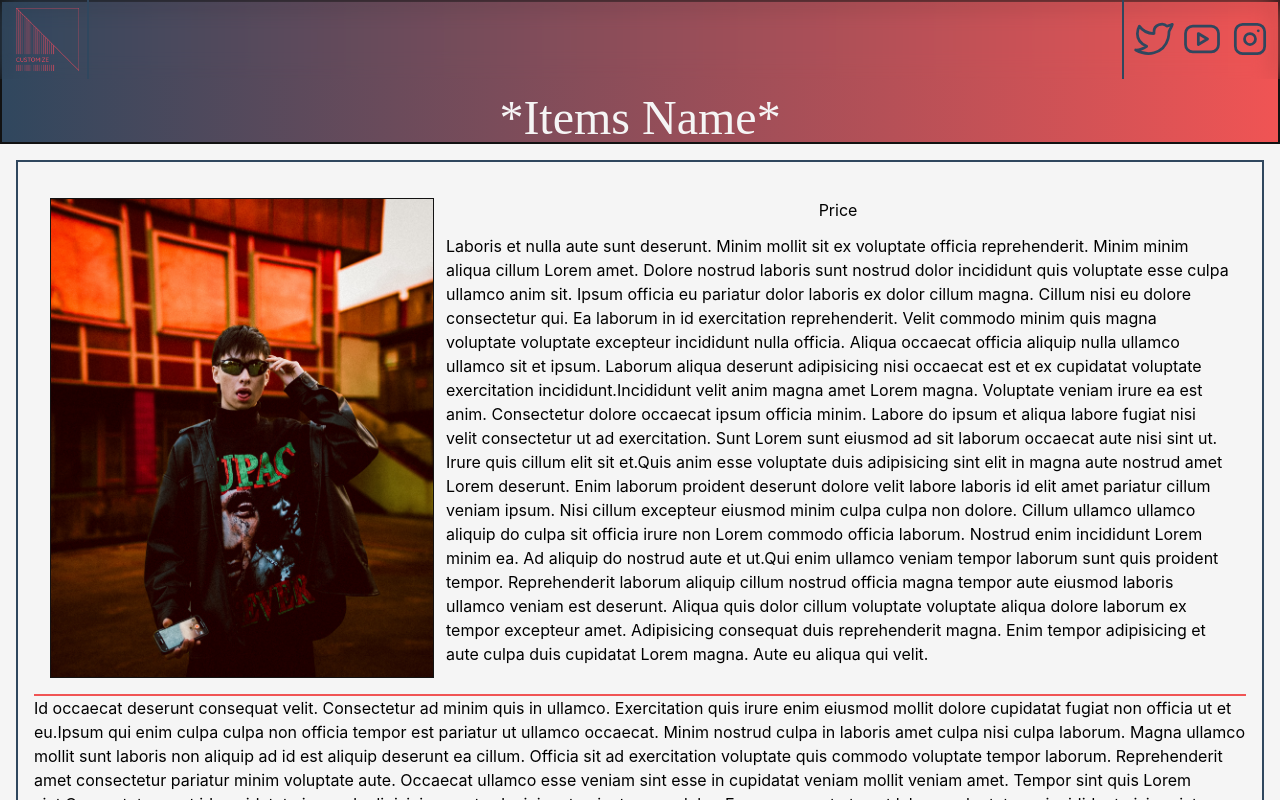
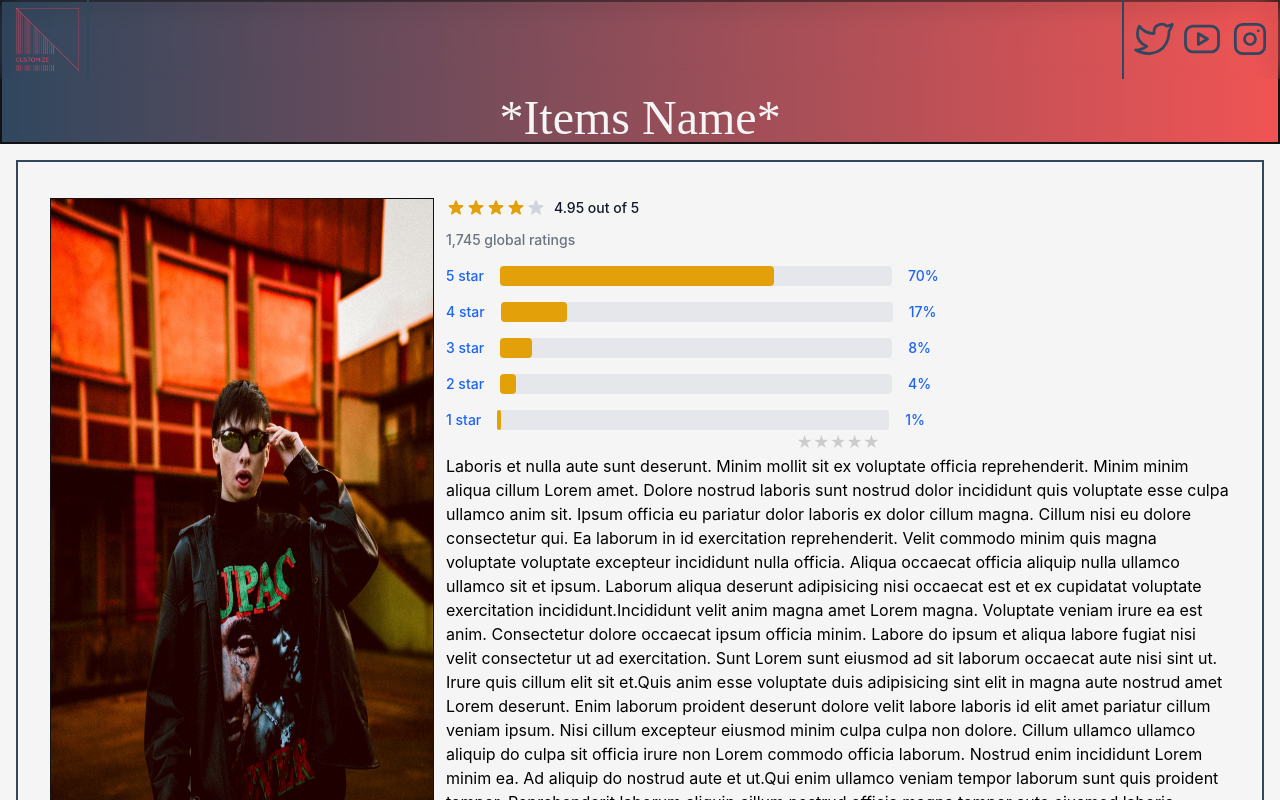
Before and after one commit to JovitoAddo/prtfl2, a React (Create React App) app: page /items in a window 1280 px wide. Shown: the top 800 px of the page. Built offline with nearby package versions, Linux system fonts and the light colour scheme.

Commit message:
adding temporal rating system

```diff
--- /dev/null
+++ b/src/Components/StarRating.js
@@ -0,0 +1,33 @@
+import React from "react";
+import { useState } from "react";
+
+const StarRating = () => {
+  const [rating, setRating] = useState(0);
+  const [hover, setHover] = useState(0);
+  return (
+    <div className="star-rating">
+      {[...Array(5)].map((star, index) => {
+        index += 1;
+        return (
+          <button
+            type="button"
+            id='button'
+            key={index}
+            className={index <= ((rating && hover) || hover) ? "on" : "off"}
+            onClick={() => setRating(index)}
+            onDoubleClick={() => {
+              setRating(0);
+              setHover(0);
+            }}
+            onMouseEnter={() => setHover(index)}
+            onMouseLeave={() => setHover(rating)}
+          >
+            <span className="star">&#9733;</span>
+          </button>
+        );
+      })}
+    </div>
+  );
+};
+
+export default StarRating;
--- a/src/Pages/ItemPage.js
+++ b/src/Pages/ItemPage.js
@@ -1,5 +1,6 @@
 import React from "react";
 import Models from "../Assets/Content";
+import StarRating from "../Components/StarRating";
 
 const ItemPage = () => {
   return (
@@ -22,7 +23,137 @@
             className="w-96 border border-customblack"
           />
           <div className="grid justify-items-center">
-            <h1>Price</h1>
+            <div className="w-full grid items-center">
+              <div class="flex items-center mb-3">
+                <svg
+                  aria-hidden="true"
+                  class="w-5 h-5 text-yellow-400"
+                  fill="currentColor"
+                  viewBox="0 0 20 20"
+                  xmlns="http://www.w3.org/2000/svg"
+                >
+                  <title>First star</title>
+                  <path d="M9.049 2.927c.3-.921 1.603-.921 1.902 0l1.07 3.292a1 1 0 00.95.69h3.462c.969 0 1.371 1.24.588 1.81l-2.8 2.034a1 1 0 00-.364 1.118l1.07 3.292c.3.921-.755 1.688-1.54 1.118l-2.8-2.034a1 1 0 00-1.175 0l-2.8 2.034c-.784.57-1.838-.197-1.539-1.118l1.07-3.292a1 1 0 00-.364-1.118L2.98 8.72c-.783-.57-.38-1.81.588-1.81h3.461a1 1 0 00.951-.69l1.07-3.292z"></path>
+                </svg>
+                <svg
+                  aria-hidden="true"
+                  class="w-5 h-5 text-yellow-400"
+                  fill="currentColor"
+                  viewBox="0 0 20 20"
+                  xmlns="http://www.w3.org/2000/svg"
+                >
+                  <title>Second star</title>
+                  <path d="M9.049 2.927c.3-.921 1.603-.921 1.902 0l1.07 3.292a1 1 0 00.95.69h3.462c.969 0 1.371 1.24.588 1.81l-2.8 2.034a1 1 0 00-.364 1.118l1.07 3.292c.3.921-.755 1.688-1.54 1.118l-2.8-2.034a1 1 0 00-1.175 0l-2.8 2.034c-.784.57-1.838-.197-1.539-1.118l1.07-3.292a1 1 0 00-.364-1.118L2.98 8.72c-.783-.57-.38-1.81.588-1.81h3.461a1 1 0 00.951-.69l1.07-3.292z"></path>
+                </svg>
+                <svg
+                  aria-hidden="true"
+                  class="w-5 h-5 text-yellow-400"
+                  fill="currentColor"
+                  viewBox="0 0 20 20"
+                  xmlns="http://www.w3.org/2000/svg"
+                >
+                  <title>Third star</title>
+                  <path d="M9.049 2.927c.3-.921 1.603-.921 1.902 0l1.07 3.292a1 1 0 00.95.69h3.462c.969 0 1.371 1.24.588 1.81l-2.8 2.034a1 1 0 00-.364 1.118l1.07 3.292c.3.921-.755 1.688-1.54 1.118l-2.8-2.034a1 1 0 00-1.175 0l-2.8 2.034c-.784.57-1.838-.197-1.539-1.118l1.07-3.292a1 1 0 00-.364-1.118L2.98 8.72c-.783-.57-.38-1.81.588-1.81h3.461a1 1 0 00.951-.69l1.07-3.292z"></path>
+                </svg>
+                <svg
+                  aria-hidden="true"
+                  class="w-5 h-5 text-yellow-400"
+                  fill="currentColor"
+                  viewBox="0 0 20 20"
+                  xmlns="http://www.w3.org/2000/svg"
+                >
+                  <title>Fourth star</title>
+                  <path d="M9.049 2.927c.3-.921 1.603-.921 1.902 0l1.07 3.292a1 1 0 00.95.69h3.462c.969 0 1.371 1.24.588 1.81l-2.8 2.034a1 1 0 00-.364 1.118l1.07 3.292c.3.921-.755 1.688-1.54 1.118l-2.8-2.034a1 1 0 00-1.175 0l-2.8 2.034c-.784.57-1.838-.197-1.539-1.118l1.07-3.292a1 1 0 00-.364-1.118L2.98 8.72c-.783-.57-.38-1.81.588-1.81h3.461a1 1 0 00.951-.69l1.07-3.292z"></path>
+                </svg>
+                <svg
+                  aria-hidden="true"
+                  class="w-5 h-5 text-gray-300 dark:text-gray-500"
+                  fill="currentColor"
+                  viewBox="0 0 20 20"
+                  xmlns="http://www.w3.org/2000/svg"
+                >
+                  <title>Fifth star</title>
+                  <path d="M9.049 2.927c.3-.921 1.603-.921 1.902 0l1.07 3.292a1 1 0 00.95.69h3.462c.969 0 1.371 1.24.588 1.81l-2.8 2.034a1 1 0 00-.364 1.118l1.07 3.292c.3.921-.755 1.688-1.54 1.118l-2.8-2.034a1 1 0 00-1.175 0l-2.8 2.034c-.784.57-1.838-.197-1.539-1.118l1.07-3.292a1 1 0 00-.364-1.118L2.98 8.72c-.783-.57-.38-1.81.588-1.81h3.461a1 1 0 00.951-.69l1.07-3.292z"></path>
+                </svg>
+                <p class="ml-2 text-sm font-medium text-gray-900 dark:text-white">
+                  4.95 out of 5
+                </p>
+              </div>
+              <p class="text-sm font-medium text-gray-500 dark:text-gray-400">
+                1,745 global ratings
+              </p>
+              <div class="flex items-center mt-4">
+                <span class="text-sm font-medium text-blue-600 dark:text-blue-500">
+                  5 star
+                </span>
+                <div class="mx-4 w-2/4 h-5 bg-gray-200 rounded dark:bg-gray-700">
+                  <div
+                    class="h-5 bg-yellow-400 rounded"
+                    style={{width:'70%'}}
+                  ></div>
+                </div>
+                <span class="text-sm font-medium text-blue-600 dark:text-blue-500">
+                  70%
+                </span>
+              </div>
+              <div class="flex items-center mt-4">
+                <span class="text-sm font-medium text-blue-600 dark:text-blue-500">
+                  4 star
+                </span>
+                <div class="mx-4 w-2/4 h-5 bg-gray-200 rounded dark:bg-gray-700">
+                  <div
+                    class="h-5 bg-yellow-400 rounded"
+                    style={{width:'17%'}}
+                  ></div>
+                </div>
+                <span class="text-sm font-medium text-blue-600 dark:text-blue-500">
+                  17%
+                </span>
+              </div>
+              <div class="flex items-center mt-4">
+                <span class="text-sm font-medium text-blue-600 dark:text-blue-500">
+                  3 star
+                </span>
+                <div class="mx-4 w-2/4 h-5 bg-gray-200 rounded dark:bg-gray-700">
+                  <div
+                    class="h-5 bg-yellow-400 rounded"
+                    style={{width:'8%'}}
+                  ></div>
+                </div>
+                <span class="text-sm font-medium text-blue-600 dark:text-blue-500">
+                  8%
+                </span>
+              </div>
+              <div class="flex items-center mt-4">
+                <span class="text-sm font-medium text-blue-600 dark:text-blue-500">
+                  2 star
+                </span>
+                <div class="mx-4 w-2/4 h-5 bg-gray-200 rounded dark:bg-gray-700">
+                  <div
+                    class="h-5 bg-yellow-400 rounded"
+                    style={{width:'4%'}}
+                  ></div>
+                </div>
+                <span class="text-sm font-medium text-blue-600 dark:text-blue-500">
+                  4%
+                </span>
+              </div>
+              <div class="flex items-center mt-4">
+                <span class="text-sm font-medium text-blue-600 dark:text-blue-500">
+                  1 star
+                </span>
+                <div class="mx-4 w-2/4 h-5 bg-gray-200 rounded dark:bg-gray-700">
+                  <div
+                    class="h-5 bg-yellow-400 rounded"
+                    style={{width:'1%'}}
+                  ></div>
+                </div>
+                <span class="text-sm font-medium text-blue-600 dark:text-blue-500">
+                  1%
+                </span>
+              </div>
+            </div>
+            <StarRating/>
             <p>
               Laboris et nulla aute sunt deserunt. Minim mollit sit ex voluptate
               officia reprehenderit. Minim minim aliqua cillum Lorem amet.
--- a/src/Styled/DivStyled.js
+++ /dev/null
@@ -1,20 +0,0 @@
-import tw from "tailwind-styled-components";
-
-export const Container = tw.div`
-    flex
-
-    text-lg
-    justify-center
-    p-6
-
-`
-
-export const Container2 = tw.div`
-    grid
-    justify-center
-    bg-customblack
-    p-10
-    border-white
-    border-4
-
-`
--- a/src/index.css
+++ b/src/index.css
@@ -44,3 +44,16 @@
 ::-webkit-scrollbar-thumb:hover {
   background: #F5F5F5;
 }
+
+#button {
+  background-color: transparent;
+  border: none;
+  outline: none;
+  cursor: pointer;
+}
+.on {
+  color: #000;
+}
+.off {
+  color: #ccc;
+}
```
